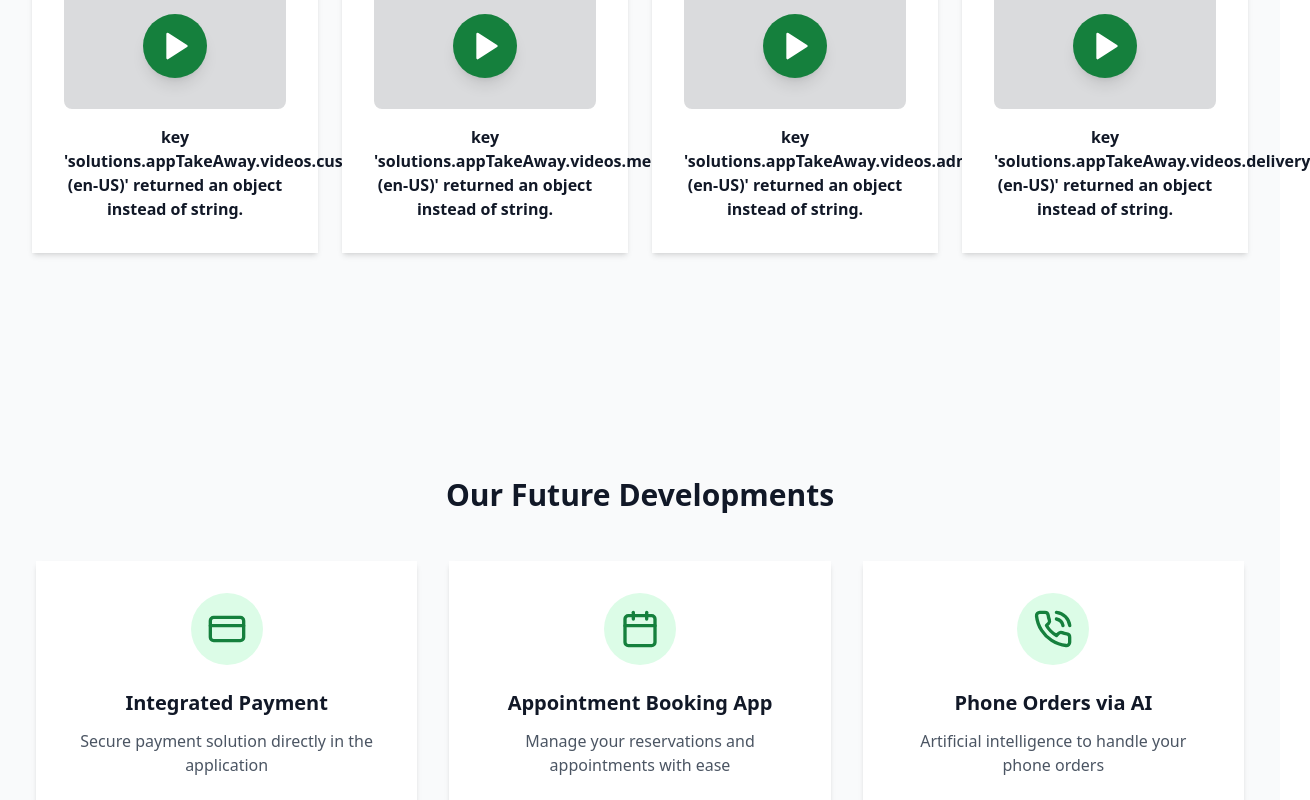
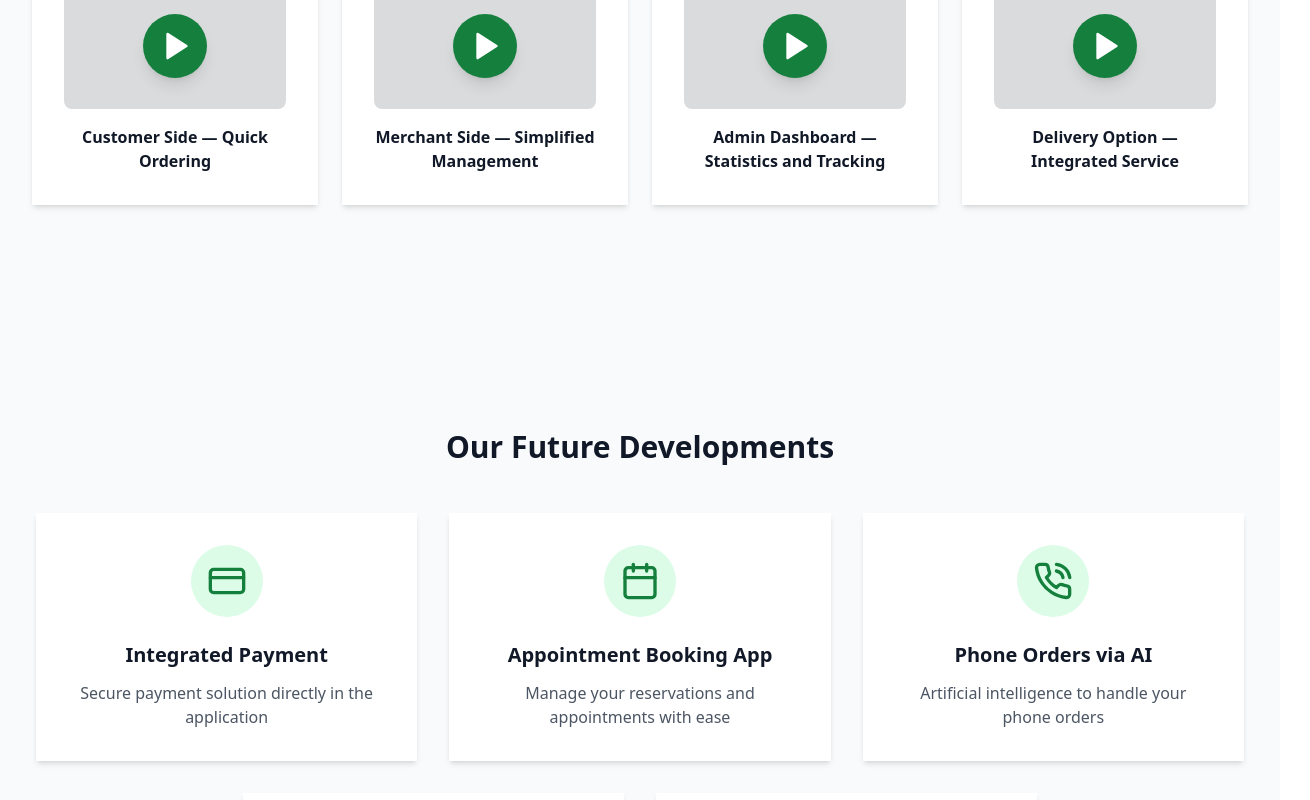
Before and after one commit to ALICE4765-326/digismart, a React (Vite) app: page /solutions in a window 1280 px wide. Shown: the part 940-1740 px from the top of the page, 1310 px wide, since content can reach past the window. Built offline with nearby package versions, Linux system fonts and the light colour scheme.

Commit message:
Updated Solutions.tsx

```diff
--- a/src/pages/Solutions.tsx
+++ b/src/pages/Solutions.tsx
@@ -14,11 +14,13 @@ export const Solutions = () => {
     { icon: Pizza },
   ];
 
+  const videos = t('solutions.appTakeAway.videos', { returnObjects: true }) as Record<string, { title: string; url: string }>;
+
   const videoCards = [
-    { icon: Users, titleKey: 'solutions.appTakeAway.videos.customer', videoName: 'customer' },
-    { icon: ShoppingBag, titleKey: 'solutions.appTakeAway.videos.merchant', videoName: 'merchant' },
-    { icon: TrendingUp, titleKey: 'solutions.appTakeAway.videos.admin', videoName: 'admin' },
-    { icon: PhoneCall, titleKey: 'solutions.appTakeAway.videos.delivery', videoName: 'delivery' },
+    { icon: Users, titleKey: 'solutions.appTakeAway.videos.customer.title', videoUrl: videos.customer?.url || '' },
+    { icon: ShoppingBag, titleKey: 'solutions.appTakeAway.videos.merchant.title', videoUrl: videos.merchant?.url || '' },
+    { icon: TrendingUp, titleKey: 'solutions.appTakeAway.videos.admin.title', videoUrl: videos.admin?.url || '' },
+    { icon: PhoneCall, titleKey: 'solutions.appTakeAway.videos.delivery.title', videoUrl: videos.delivery?.url || '' },
   ];
 
   const futureProjects = [
@@ -76,7 +78,7 @@ export const Solutions = () => {
                   key={index}
                   icon={card.icon}
                   titleKey={card.titleKey}
-                  videoName={card.videoName}
+                  videoUrl={card.videoUrl}
                 />
               ))}
             </div>
```
